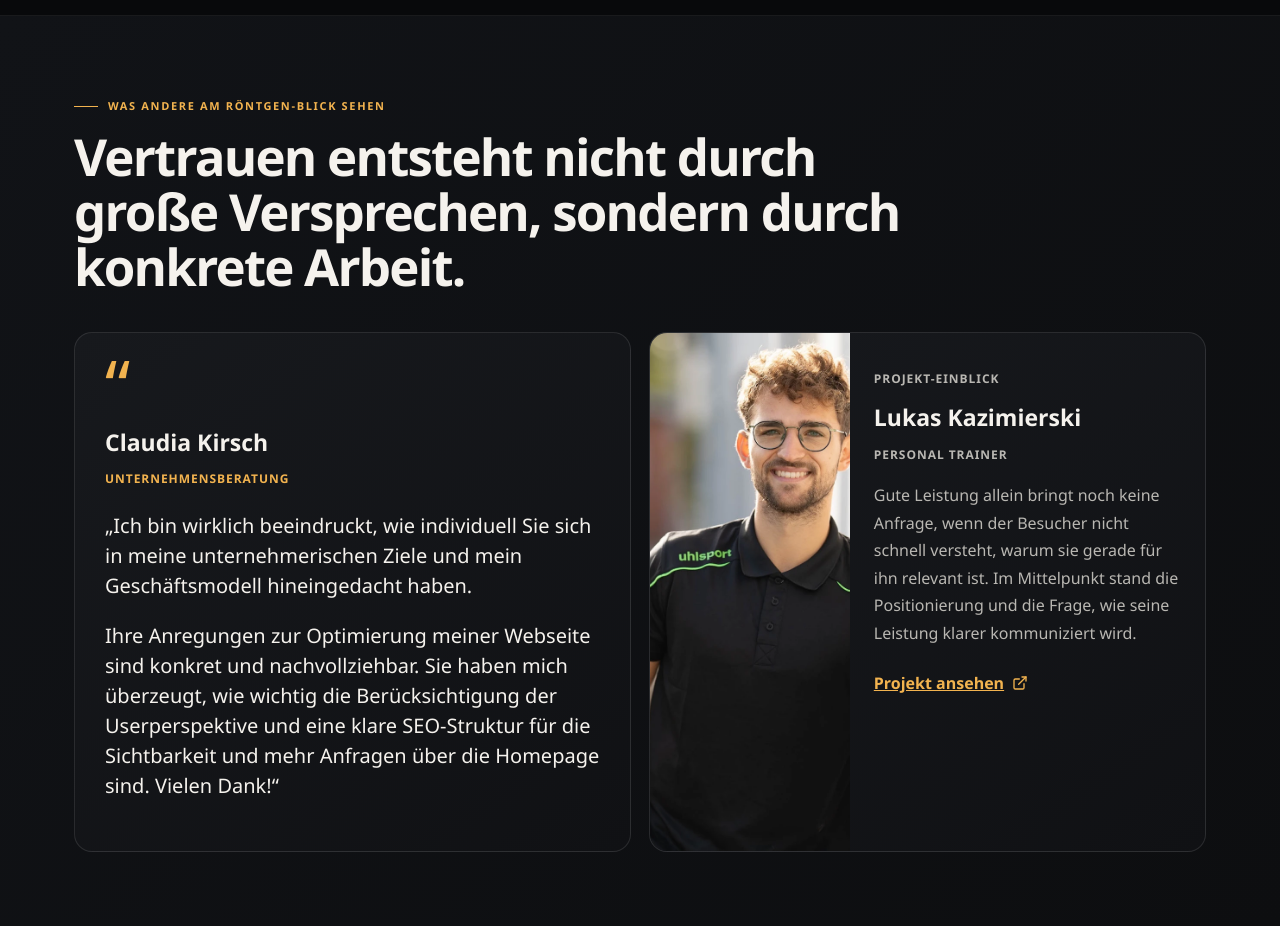
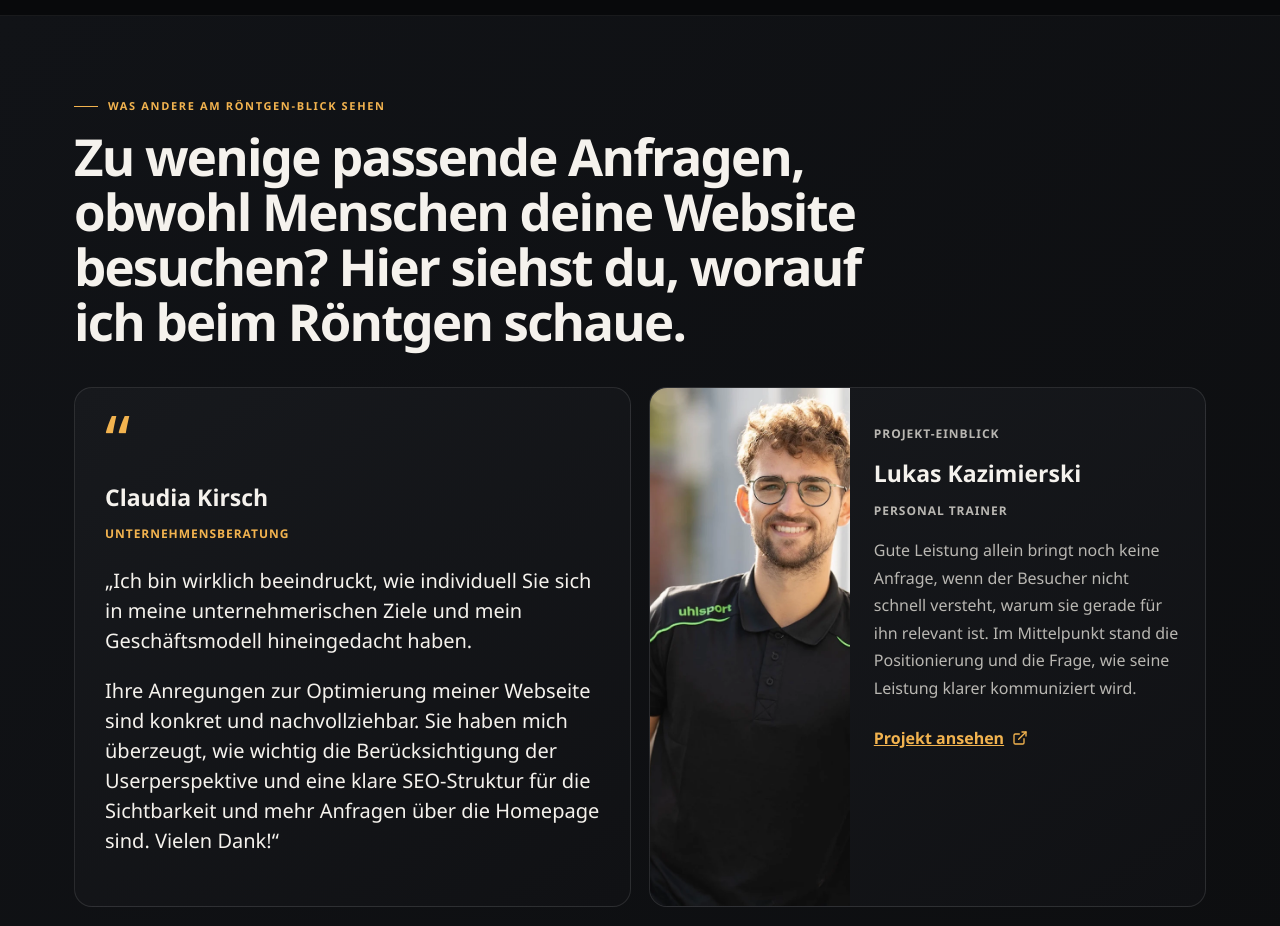
Before and after one commit to thomasech7-dot/webseite-roentgen, a React (Vite) app: page / in a window 1280 px wide. Shown: the part 3180-4106 px from the top of the page. Built offline with nearby package versions, Linux system fonts and the light colour scheme.

Commit message:
Refine proof section headline around enquiry pain

```diff
--- a/src/main.tsx
+++ b/src/main.tsx
@@ -149,7 +149,7 @@ function Home() {
           <div className="grid3 steps">{steps.map((x) => <article key={x[0]}><img className="stepImage" src={x[3]} alt={x[4]} /><b>{x[0]}</b><h3>{x[1]}</h3><p>{x[2]}</p></article>)}</div>
         </Section>
 
-        <Section id="kundenstimmen" alt eye="Was andere am Röntgen-Blick sehen" title="Vertrauen entsteht nicht durch große Versprechen, sondern durch konkrete Arbeit.">
+        <Section id="kundenstimmen" alt eye="Was andere am Röntgen-Blick sehen" title="Zu wenige passende Anfragen, obwohl Menschen deine Website besuchen? Hier siehst du, worauf ich beim Röntgen schaue.">
           <div className="proofGrid">
             <article className="quoteCard"><span className="quoteMark">“</span><h3>Claudia Kirsch</h3><p className="role">Unternehmensberatung</p><blockquote><p>„Ich bin wirklich beeindruckt, wie individuell Sie sich in meine unternehmerischen Ziele und mein Geschäftsmodell hineingedacht haben.</p><p>Ihre Anregungen zur Optimierung meiner Webseite sind konkret und nachvollziehbar. Sie haben mich überzeugt, wie wichtig die Berücksichtigung der Userperspektive und eine klare SEO-Struktur für die Sichtbarkeit und mehr Anfragen über die Homepage sind. Vielen Dank!“</p></blockquote></article>
             <article className="projectCard"><img src={lukasPhoto} alt="Lukas Kazimierski" /><div className="projectBody"><p className="projectEyebrow">Projekt-Einblick</p><h3>Lukas Kazimierski</h3><p className="role">Personal Trainer</p><p>Gute Leistung allein bringt noch keine Anfrage, wenn der Besucher nicht schnell versteht, warum sie gerade für ihn relevant ist. Im Mittelpunkt stand die Positionierung und die Frage, wie seine Leistung klarer kommuniziert wird.</p><a href="https://www.lukas-kazimierski.de" target="_blank" rel="noreferrer">Projekt ansehen <ExternalLink /></a></div></article>
```
